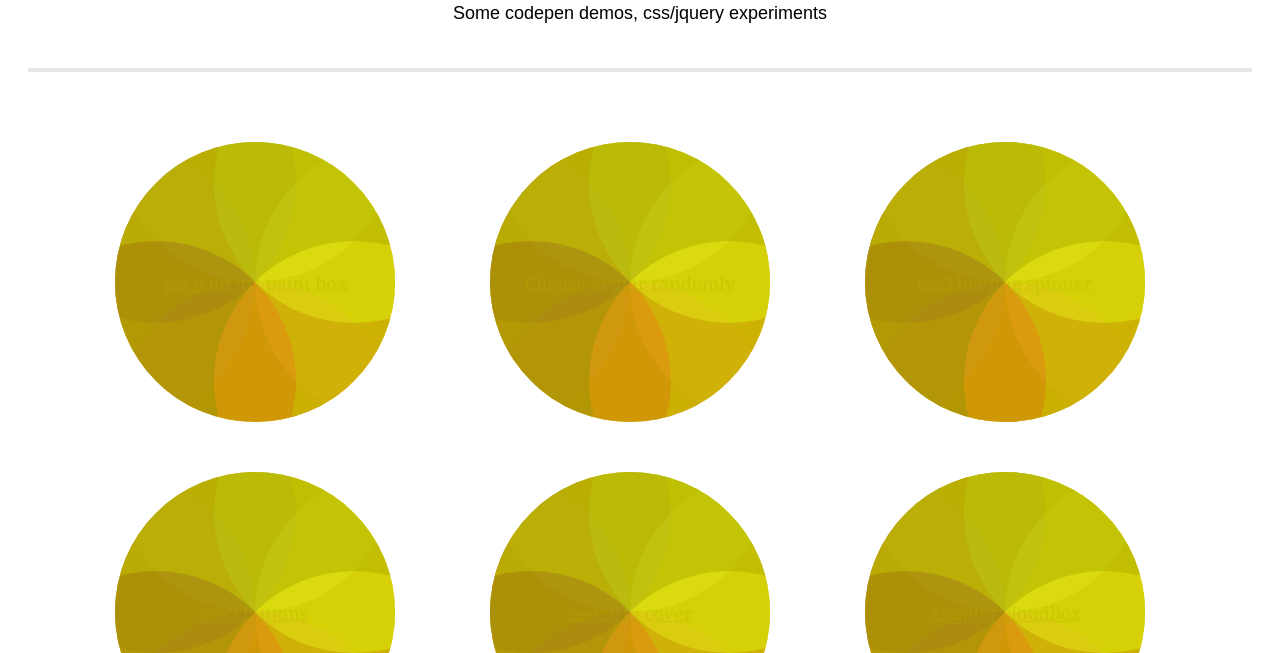
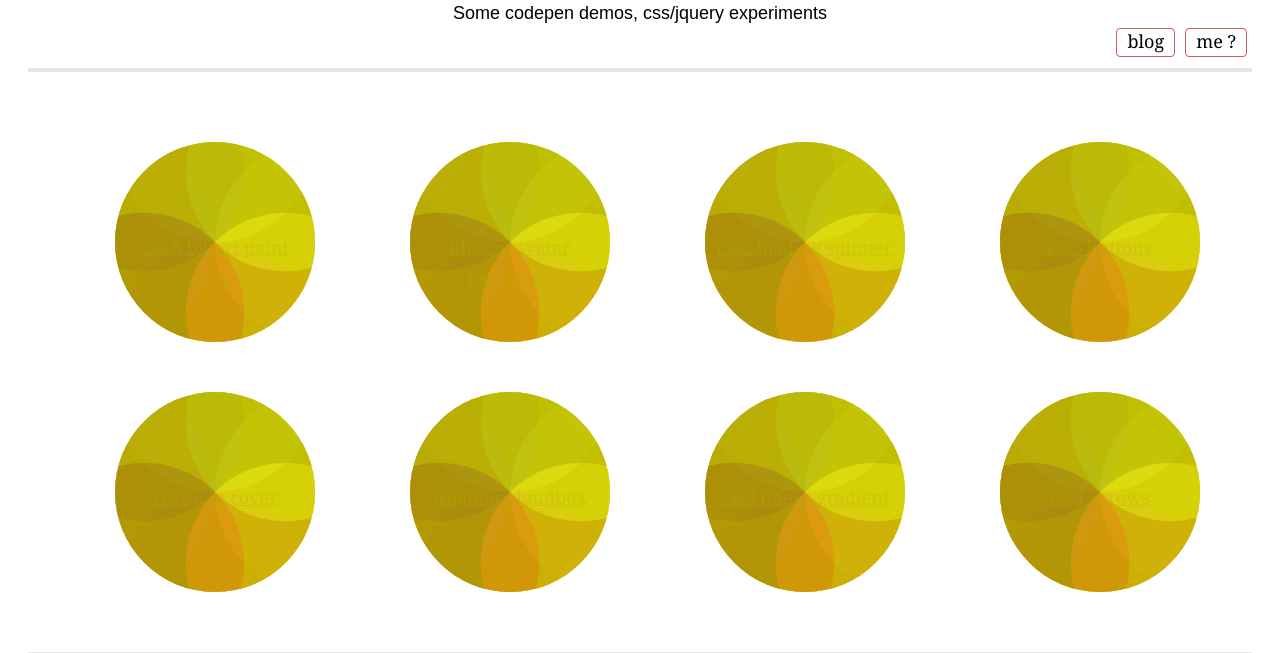
Before and after one commit to crazyrohila/playground, a plain HTML site: page index.html in a window 1280 px wide. Shown: the part 118-771 px from the top of the page. Drawn offline with Linux system fonts and the light colour scheme.

Commit message:
link to other pages

```diff
--- a/core.css
+++ b/core.css
@@ -52,6 +52,31 @@ body {
   font-family: sans-serif;
 }
 
+.site__name--external {
+  margin: 0;
+  float: right;
+  display: inline-block;
+}
+
+.external-site__links, .site__name--external .menu__links {
+  display: inline-block;
+}
+
+.site__name--external .menu__links {
+  padding: 0 10px 3px;
+  margin: 0 5px;
+  text-decoration: none;
+  line-height: 24px;
+  color: #000;
+  border: 1px solid indianred;
+  border-radius: 4px;
+}
+
+.site__name--external .menu__links:hover, .site__name--external .menu__links:focus {
+  color: #fff;
+  background: indianred;
+}
+
 .meta {
   margin: 0;
   margin: 10px 0;
@@ -95,10 +120,10 @@ body {
 }
 
 .exp-block, .exp-block:after {
-  width: 280px;
-  height: 280px;
+  width: 200px;
+  height: 200px;
   border-radius: 100%;
-  box-shadow: inset 0 140px 0 rgba(200, 200, 0, 0.5), inset 140px 0 0 rgba(150, 150, 0, 0.5), inset 0 -140px 0 rgba(200, 100, 0, 0.5), inset -140px 0 0 rgba(250, 250, 0, 0.5);
+  box-shadow: inset 0 100px 0 rgba(200, 200, 0, 0.5), inset 100px 0 0 rgba(150, 150, 0, 0.5), inset 0 -100px 0 rgba(200, 100, 0, 0.5), inset -100px 0 0 rgba(250, 250, 0, 0.5);
   transition: 1s all;
 }
 
--- a/index.html
+++ b/index.html
@@ -27,6 +27,7 @@
           </div>
           <h1 class="site__name"><a href="/work">Projects</a></h1>
           <h4 class="site__desc">Some codepen demos, css/jquery experiments</h4>
+          <div class="site__name--external"><span class="external-site__links"><a class="menu__links" href="http://crazyrohila.github.io/blog">blog</a></span><span class="external-site__links"><a class="menu__links" href="http://about.me/crazyrohila">me ?</a></span></div>
         </div>
       </header>
       <section id="main-content" class="main-content">
```
